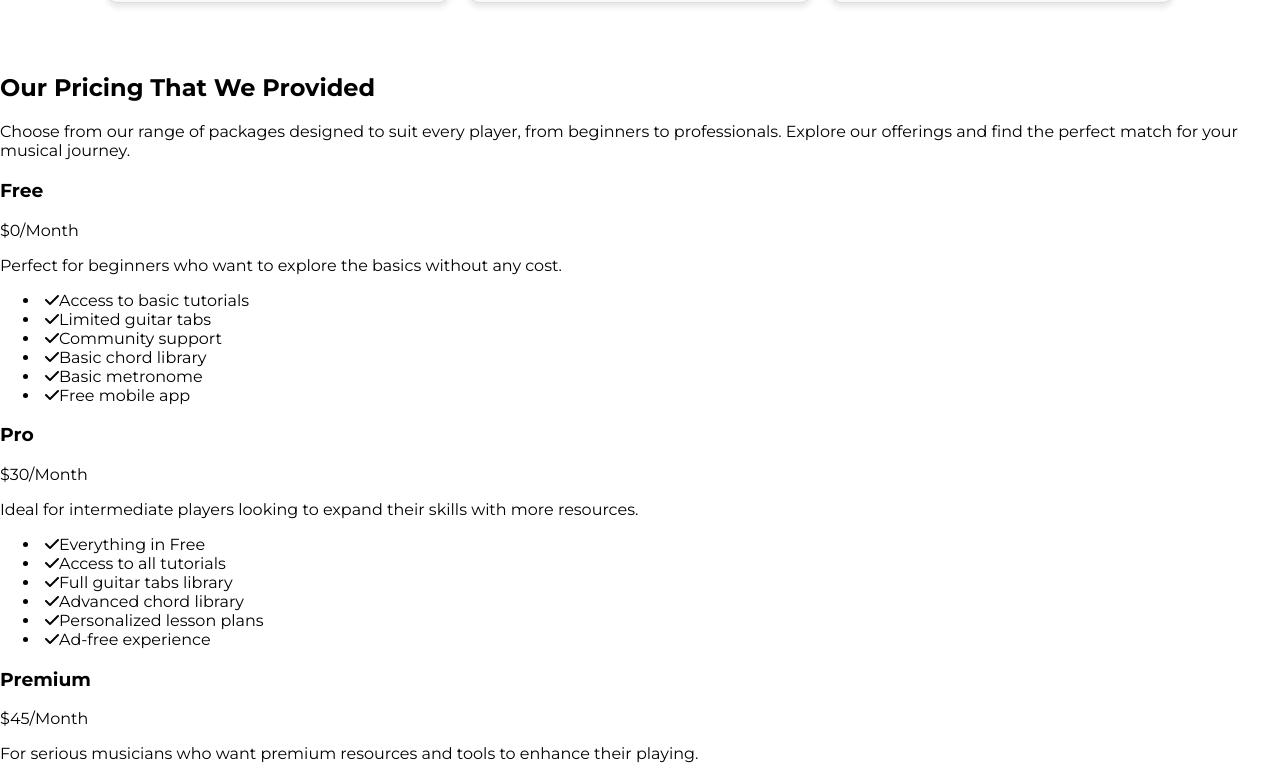
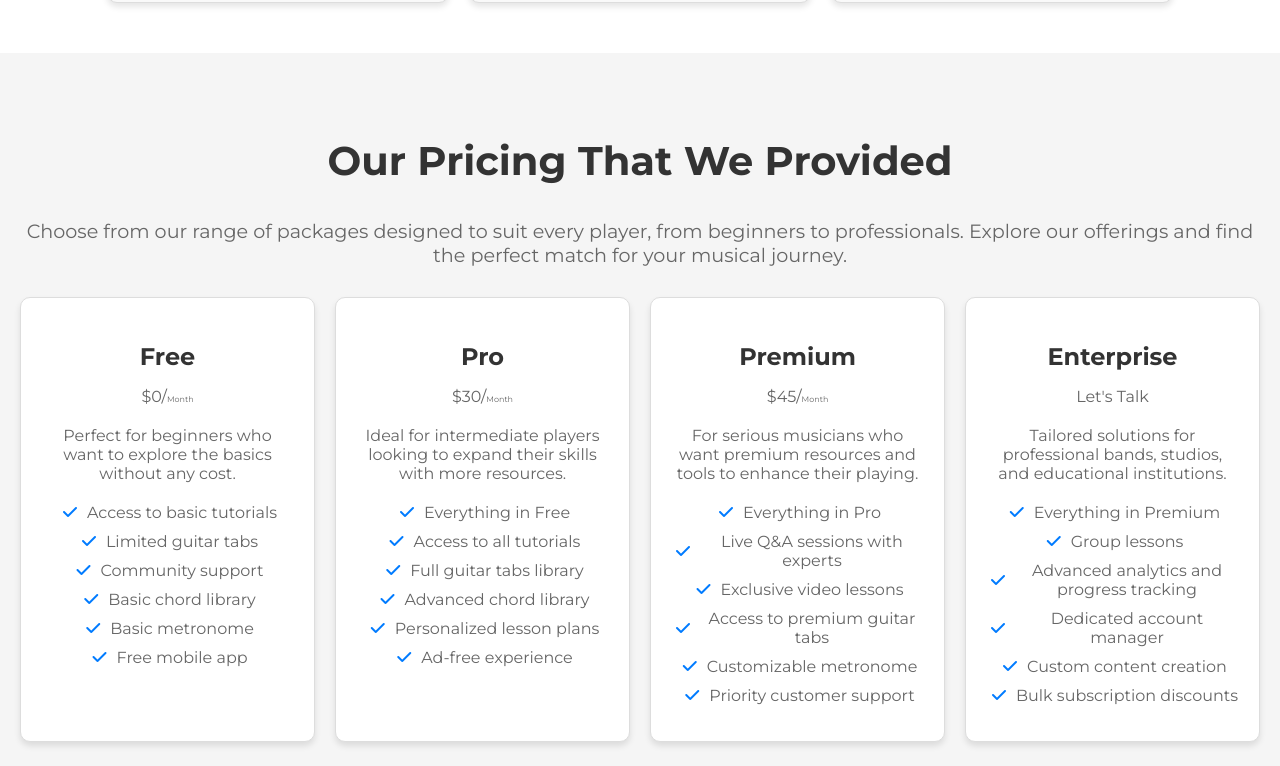
Before and after one commit to ahmadaimandev/Landing-Page, a plain HTML site: page index.html in a window 1280 px wide. Shown: the part 2251-3017 px from the top of the page. Drawn offline with Linux system fonts and the light colour scheme.

Commit message:
update pricing card style

```diff
--- a/assets/css/style.css
+++ b/assets/css/style.css
@@ -265,7 +265,8 @@ Responsive design
 .client-logo img {
     max-width: 100%;
     transition: transform 0.3s ease;
-    -webkit-filter: grayscale(100%); /* Safari 6.0 - 9.0 */
+    -webkit-filter: grayscale(100%);
+    /* Safari 6.0 - 9.0 */
     filter: grayscale(100%);
 }
 
@@ -531,8 +532,120 @@ Responsive design
 
 /*Product card section style end*/
 
+/*Pricing card section style start*/
+/* Pricing Card Section styling */
+.pricing-card {
+    padding: 50px 20px;
+    background-color: #f5f5f5;
+    text-align: center;
+}
+
+.pricing-card-title-container {
+    margin-bottom: 20px;
+}
+
+.pricing-card-title {
+    font-size: 2.5em;
+    color: #333;
+}
+
+.pricing-card-description-container {
+    margin-bottom: 30px;
+}
+
+.pricing-card-description {
+    font-size: 1.2em;
+    color: #666;
+}
+
+.pricing-card-list {
+    display: flex;
+    flex-wrap: wrap;
+    justify-content: center;
+    gap: 20px;
+}
+
+.pricing-card-list>div {
+    flex: 1;
+    max-width: 300px;
+    background-color: #fff;
+    border: 1px solid #ddd;
+    border-radius: 10px;
+    padding: 20px;
+    text-align: center;
+    box-shadow: 0 4px 6px rgba(0, 0, 0, 0.1);
+    transition: transform 0.3s ease, box-shadow 0.3s ease;
+}
+
+.pricing-card-list>div:hover {
+    transform: translateY(-10px);
+    box-shadow: 0 8px 12px rgba(0, 0, 0, 0.1);
+}
+
+.card-membership-title {
+    font-size: 1.5em;
+    color: #333;
+    margin-bottom: 10px;
+}
+
+.card-price {
+    font-size: 2em;
+    color: #007BFF;
+    margin-bottom: 10px;
+}
+
+.card-price .small {
+    font-size: 0.5em;
+}
+
+.pricing-card-list p {
+    font-size: 1em;
+    color: #666;
+    margin-bottom: 20px;
+}
+
+.pricing-card-list ul {
+    list-style: none;
+    padding: 0;
+}
+
+.pricing-card-list ul li {
+    font-size: 1em;
+    color: #666;
+    margin-bottom: 10px;
+    display: flex;
+    align-items: center;
+    justify-content: center;
+}
+
+.pricing-card-list ul li i {
+    color: #007BFF;
+    margin-right: 10px;
+}
+
+/* Responsive design */
+@media (max-width: 768px) {
+    .pricing-card-list {
+        flex-direction: column;
+        align-items: center;
+    }
+
+    .pricing-card-title {
+        font-size: 2em;
+    }
+
+    .pricing-card-description {
+        font-size: 1em;
+    }
+
+    .pricing-card-list>div {
+        max-width: 90%;
+    }
+}
+
+/*Pricing card section style end*/
+
 /*Footer section style start*/
-/* Footer Section styling */
 .footer-content {
     background-color: #d1d1d1;
     color: #fff;
```
